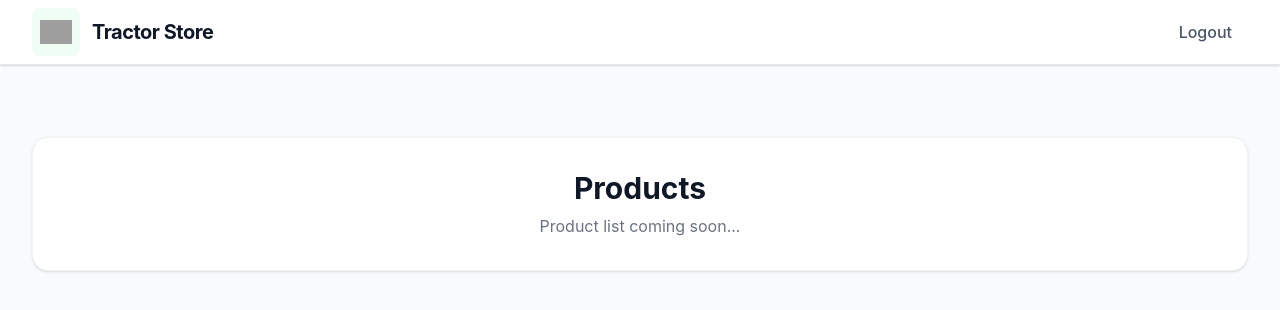
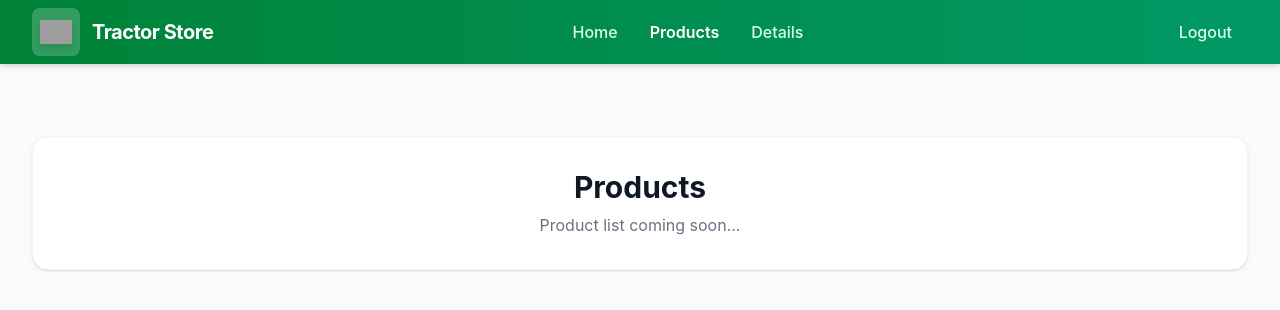
Before and after one commit to Akarsh-20/TractorStore, a React (Vite) app: page /products in a window 1280 px wide. Shown: the top 310 px of the page. Built offline with nearby package versions, Linux system fonts and the light colour scheme; sample sign-in values are in the browser's storage; grey boxes are pictures that could not be loaded.

Commit message:
feat: update navbar to green theme and add navigation links

```diff
--- a/src/components/Navbar/Navbar.tsx
+++ b/src/components/Navbar/Navbar.tsx
@@ -1,4 +1,4 @@
-import { useNavigate } from 'react-router-dom';
+import { useNavigate, Link } from 'react-router-dom';
 import { useAuth } from '../../hooks/useAuth';
 
 const Navbar = () => {
@@ -11,7 +11,7 @@ const Navbar = () => {
   };
 
   return (
-    <nav className="bg-white border-b border-gray-200 sticky top-0 z-50 shadow-sm">
+    <nav className="bg-gradient-to-r from-green-700 to-emerald-600 text-white shadow-md sticky top-0 z-50">
       <div className="max-w-7xl mx-auto px-4 sm:px-6 lg:px-8">
         <div className="flex justify-between h-16 items-center">
 
@@ -20,17 +20,24 @@ const Navbar = () => {
             className="flex items-center gap-3 cursor-pointer group"
             onClick={() => navigate('/products')}
           >
-            <div className="bg-green-50 p-2 rounded-lg group-hover:bg-green-100 transition-colors">
-              <img src="/tractor.png" alt="Tractor Store" className="w-8 h-8 object-contain" />
+            <div className="bg-white/20 p-2 rounded-lg group-hover:bg-white/30 transition-colors">
+              <img src="/tractor.png" alt="Tractor Store" className="w-8 h-8 object-contain drop-shadow-md" />
             </div>
-            <span className="text-xl font-bold text-gray-900 tracking-tight">Tractor Store</span>
+            <span className="text-xl font-bold tracking-tight">Tractor Store</span>
+          </div>
+
+          {/* desktop navigation links */}
+          <div className="hidden md:flex items-center space-x-8">
+            <Link to="/" className="text-green-100 hover:text-white font-medium transition-colors">Home</Link>
+            <Link to="/products" className="text-white font-semibold transition-colors">Products</Link>
+            <Link to="#" className="text-green-100 hover:text-white font-medium transition-colors">Details</Link>
           </div>
 
           {/* actions */}
           <div>
             <button
               onClick={handleLogout}
-              className="text-gray-600 hover:text-red-600 font-medium px-4 py-2 rounded-lg hover:bg-red-50 transition-all duration-200"
+              className="text-green-100 hover:text-white font-medium px-4 py-2 rounded-lg hover:bg-white/10 transition-all duration-200"
             >
               Logout
             </button>
@@ -38,6 +45,13 @@ const Navbar = () => {
 
         </div>
       </div>
+
+      {/* mobile navigation (simple fallback) */}
+      <div className="md:hidden bg-green-800/50 px-4 py-2 flex justify-between border-t border-white/10">
+        <Link to="/" className="text-green-100 hover:text-white text-sm">Home</Link>
+        <Link to="/products" className="text-white text-sm font-semibold">Products</Link>
+        <Link to="#" className="text-green-100 hover:text-white text-sm">Details</Link>
+      </div>
     </nav>
   );
 };
```
Also changed, not shown: commit_msg.txt.
